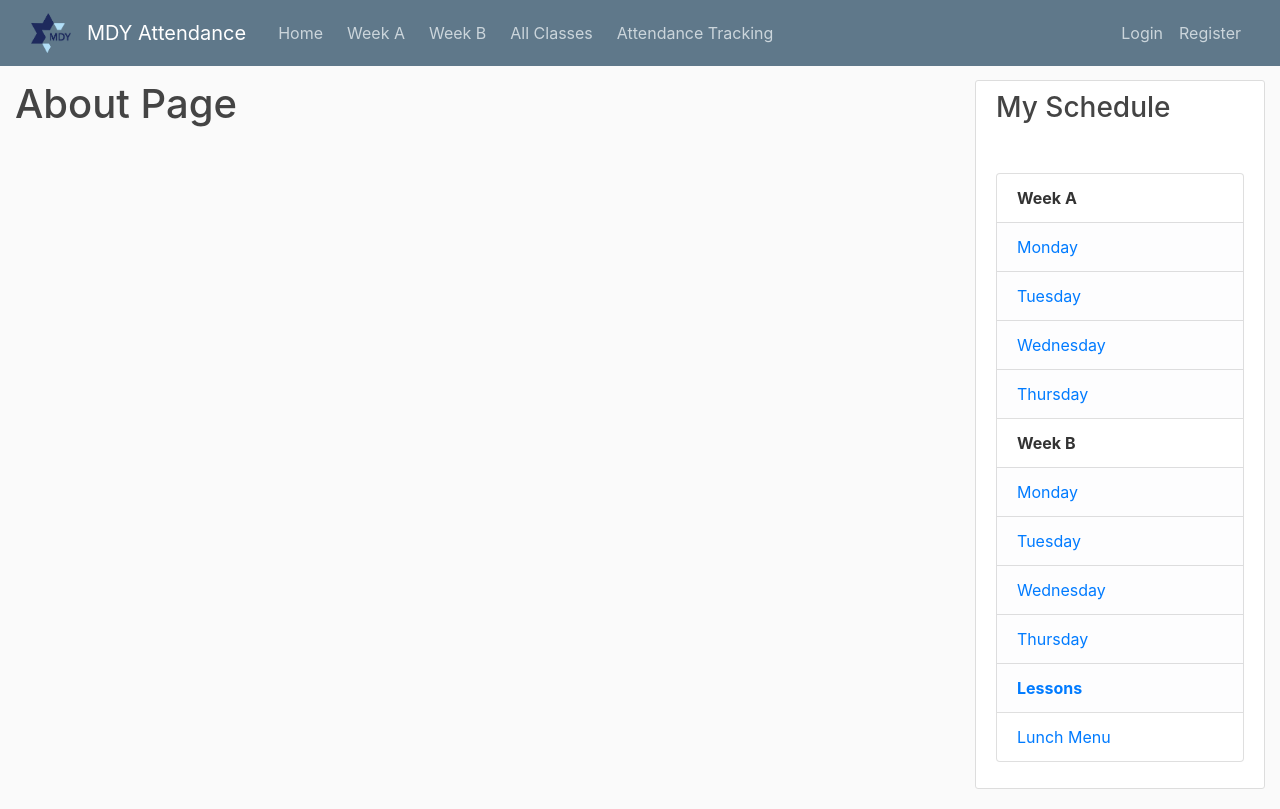
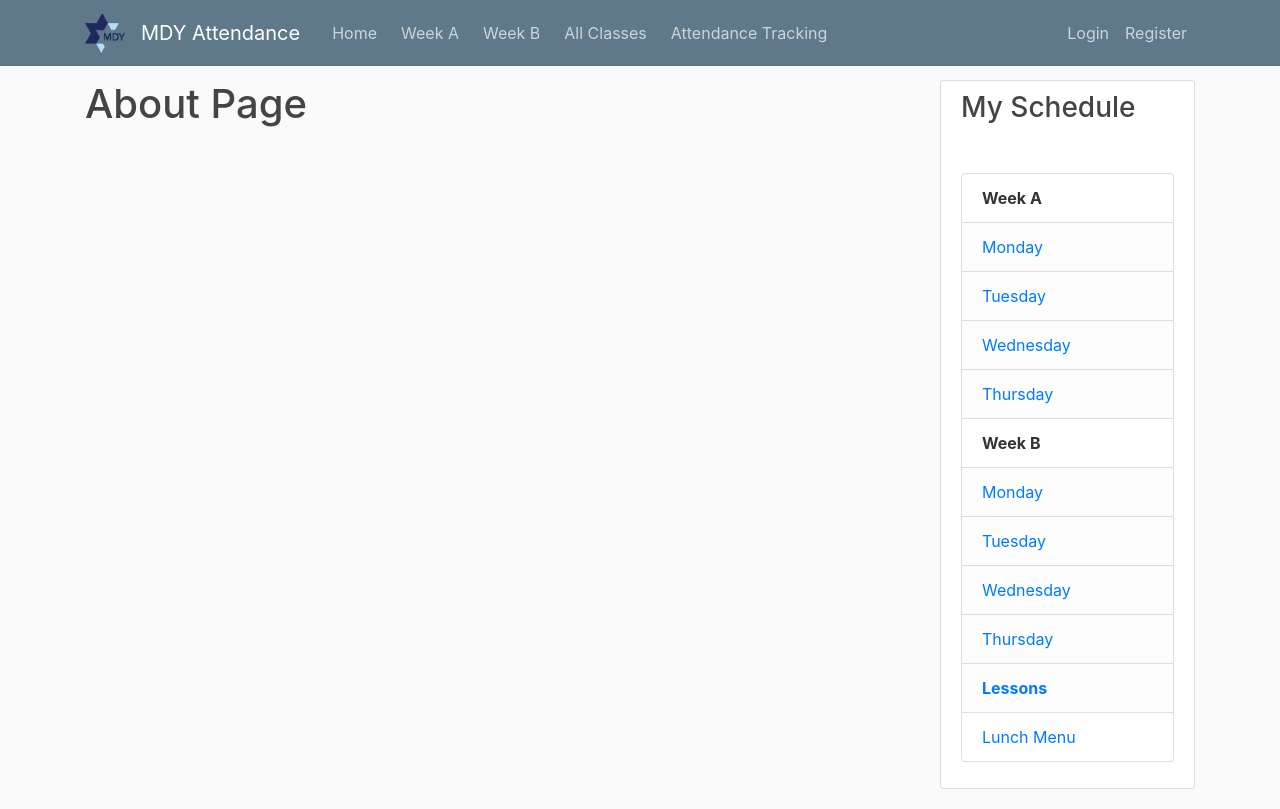
Before and after one commit to rachelf21/school_scheduling_app, a Flask app: page /about in a window 1280 px wide. Run offline with Flask 2, Linux system fonts and the light colour scheme; parts of the project's set-up code (start-up, migrations or seed data) failed here and were passed over; some libraries are stand-ins or nearby versions.

Commit message:
changed from container-fluid to container

```diff
--- a/app/static/css/main.css
+++ b/app/static/css/main.css
@@ -96,27 +96,3 @@ a.article-title:hover {
 .account-heading {
   font-size: 2.5rem;
 }
-
-@media (min-width: 400px) {
-  .container {
-    width: 100px;
-  }
-}
-
-/* @media (min-width: 568px) {
-  .container {
-    width: 560px;
-  }
-}
-
-@media (min-width: 992px) {
-  .container {
-    width: 970px;
-  }
-}
-
-@media (min-width: 1200px) {
-  .container {
-    width: 1170px;
-  }
-} */
--- a/app/templates/base.html
+++ b/app/templates/base.html
@@ -32,7 +32,7 @@
 <body>
     <header class="site-header">
       <nav class="navbar navbar-expand-md navbar-dark bg-steel fixed-top">
-        <div class="container-fluid">
+        <div class="container">
           <a class="navbar-brand" href="/">
             <img src="{{url_for('static', filename='img/mdy_logo.png')}}" width="40" height="40" alt="" />
           </a>
@@ -57,11 +57,11 @@
         </div>
       </nav>
     </header>
-    <main role="main"  class="container-fluid">
+    <main role="main"  class="container">
       <!--style="margin: 0 auto; width: 75% !important"-->
 
       <div class="row" style="border: 0px solid blue;">
-        <div class="col-md-9" style="border: 0px solid red;"  class="d-flex justify-content-center">
+        <div class="col-md-9" style="border: 0px solid red;"  >
           {% with messages = get_flashed_messages(with_categories=true) %}
             {% if messages %}
               {% for category, message in messages %}
```
